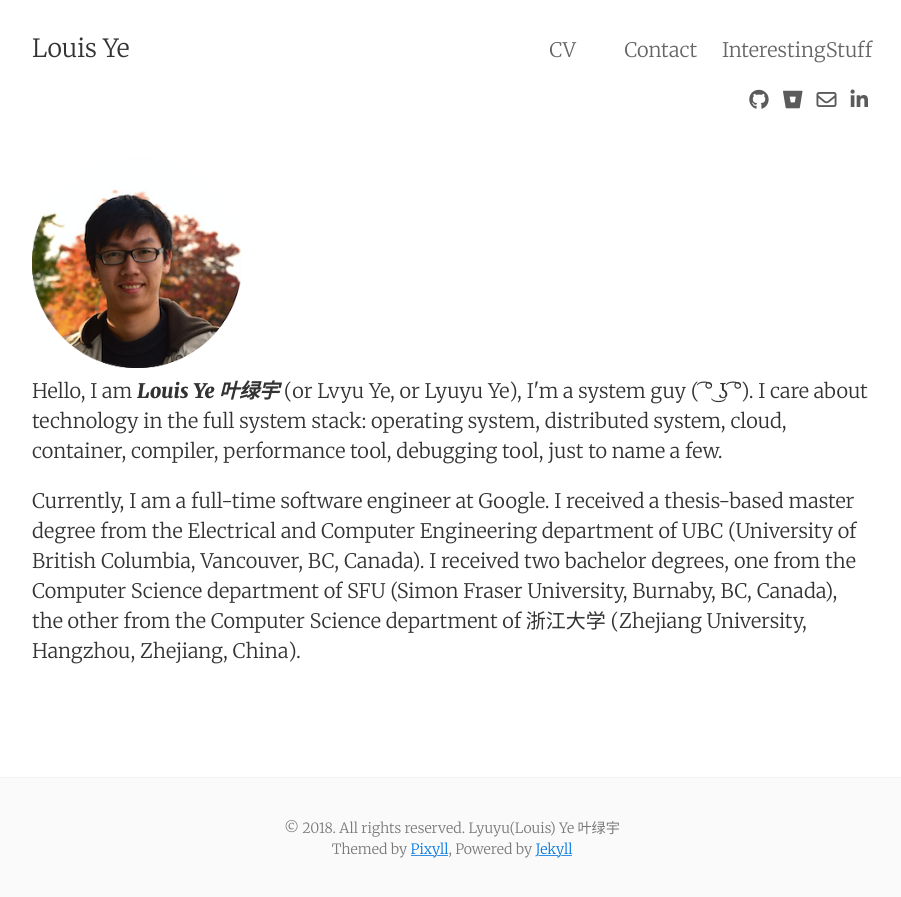
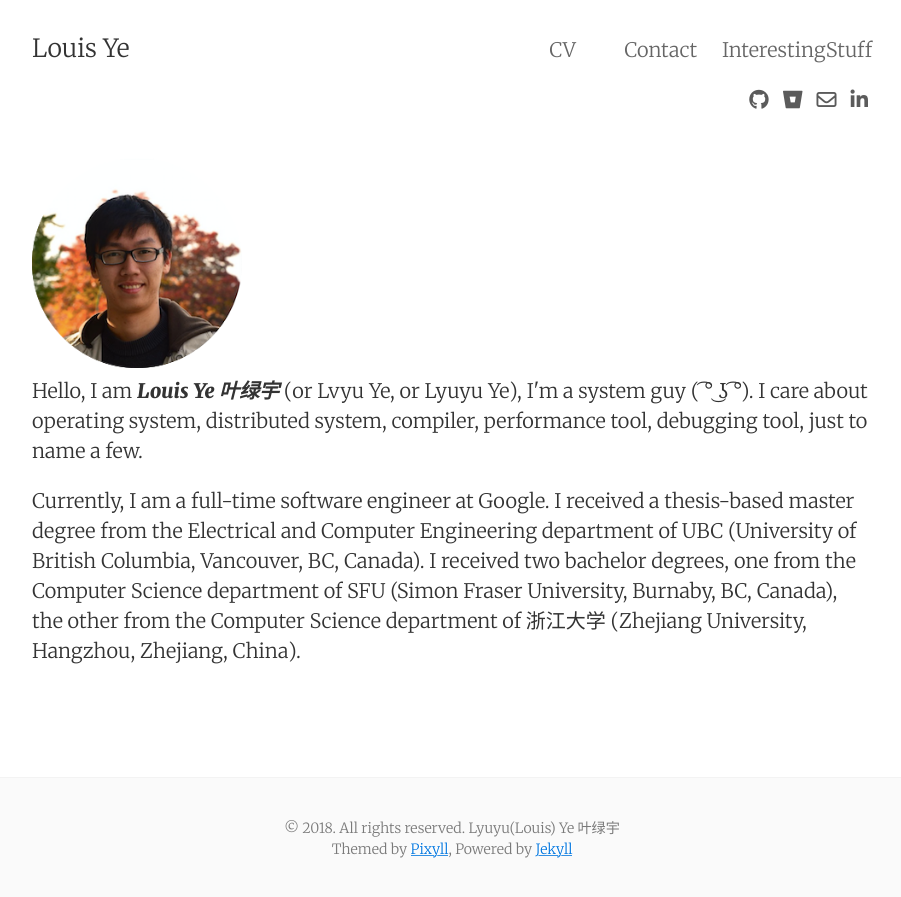
Before and after one commit to Louis-Ye/Louis-Ye.github.io, a Jekyll site: the page built from index.html, in a window 1280 px wide. Shown: the top 897 px of the page, without its empty margins (188-1089 px from the left). Built offline with Jekyll 4.4.1, drawn with Linux system fonts in a browser that asks for light colours; nearby versions of some CDN libraries; the list of posts is cut into pages by our own code.

Commit message:
Update index.html

```diff
--- a/index.html
+++ b/index.html
@@ -9,7 +9,7 @@ redirect_from:
 </div>
 
 <p>
-    Hello, I am <b><i>Louis Ye 叶绿宇</i></b> (or Lvyu Ye, or Lyuyu Ye), I'm a system guy ( ͡° ͜ʖ ͡°). I care about technology in the full system stack: operating system, distributed system, cloud, container, compiler, performance tool, debugging tool, just to name a few.
+    Hello, I am <b><i>Louis Ye 叶绿宇</i></b> (or Lvyu Ye, or Lyuyu Ye), I'm a system guy ( ͡° ͜ʖ ͡°). I care about operating system, distributed system, compiler, performance tool, debugging tool, just to name a few.
 </p>
 
 <p>
```
